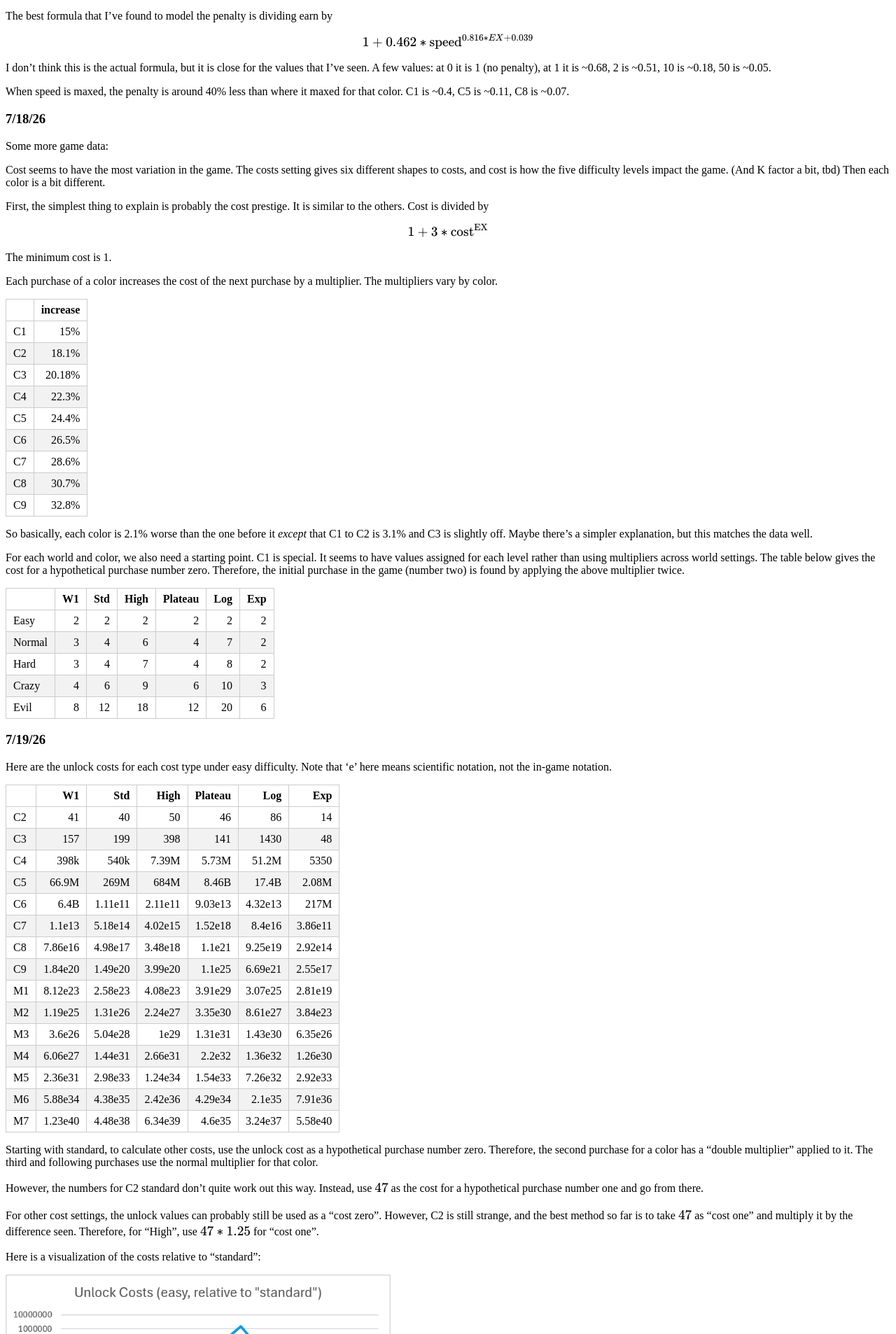
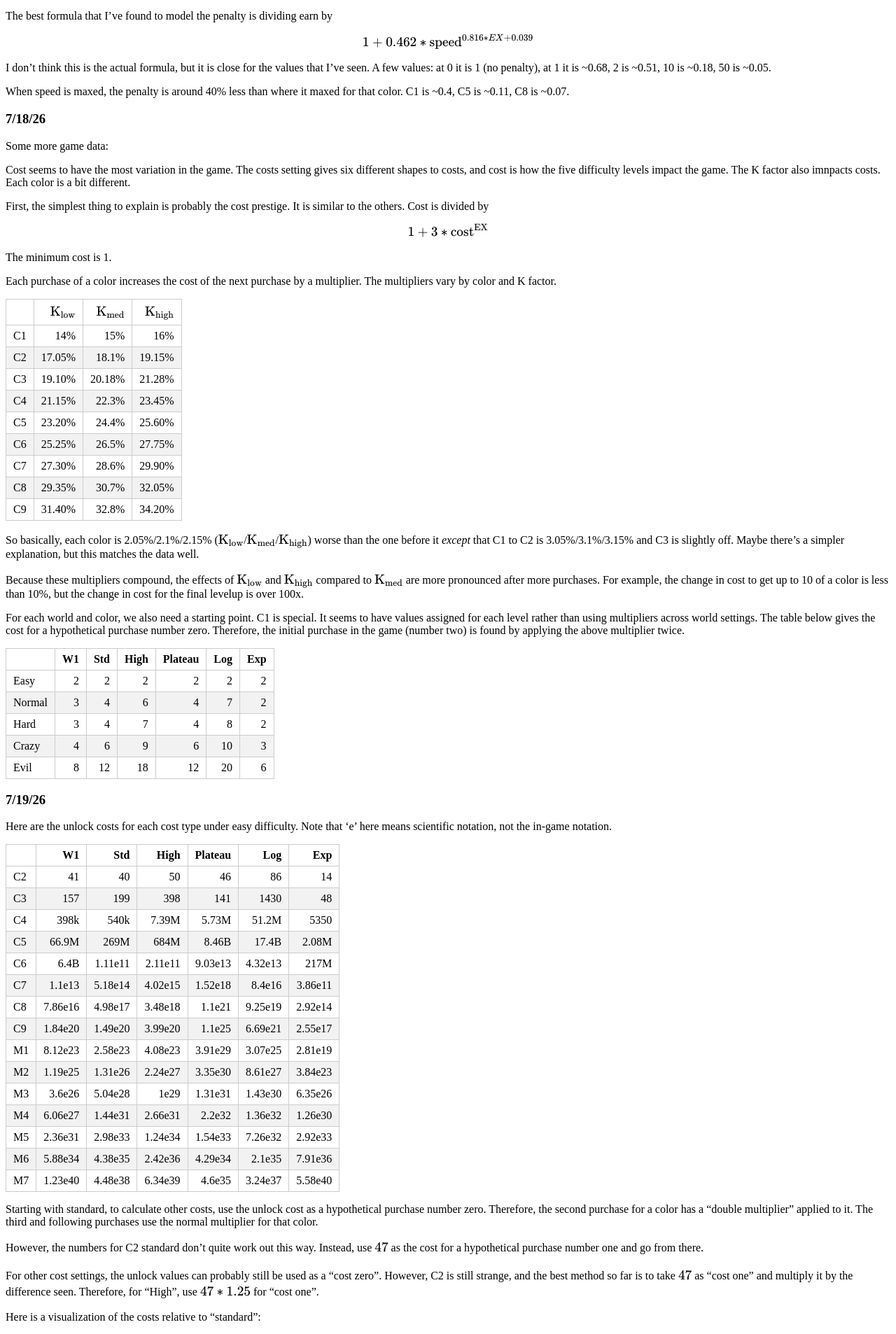
Before and after one commit to markplesko/idle1_guide, a Jekyll site: the page built from index.md, in a window 1280 px wide. Shown: the part 3456-5362 px from the top of the page at 70% size. Built offline with Jekyll 4.4.1, drawn with Linux system fonts in a browser that asks for light colours; some of the changed text lies outside the part shown.

Commit message:
K_low, K_high, and cleanup

```diff
--- a/assets/style.css
+++ b/assets/style.css
@@ -22,3 +22,8 @@ table.right-table tbody tr:nth-child(odd) {
 table.right-table tbody tr:hover {
   background-color: #e6f3ff; /* light blue */
 }
+
+table.double-third-table th:nth-child(3),
+table.double-third-table td:nth-child(3) {
+  border-right: 6px double #ccc; /* double right border for the third column */
+}
--- a/index.md
+++ b/index.md
@@ -161,7 +161,7 @@ When speed is maxed, the penalty is around 40% less than where it maxed for that
 
 Some more game data:
 
-Cost seems to have the most variation in the game.  The costs setting gives six different shapes to costs, and cost is how the  five difficulty levels impact the game.  (And K factor a bit, tbd)  Then each color is a bit different.
+Cost seems to have the most variation in the game.  The costs setting gives six different shapes to costs, and cost is how the five difficulty levels impact the game.  The K factor also imnpacts costs.  Each color is a bit different.
 
 First, the simplest thing to explain is probably the cost prestige.  It is similar to the others.  Cost is divided by
 
@@ -169,23 +169,25 @@ $$1 + 3 * \text{cost}^\text{EX}$$
 
 The minimum cost is 1.
 
-Each purchase of a color increases the cost of the next purchase by a multiplier.  The multipliers vary by color.
+Each purchase of a color increases the cost of the next purchase by a multiplier.  The multipliers vary by color and K factor.
 
 {: .right-table}
 
-|    | increase |
-| -: | -------: |
-| C1 |     15%  |
-| C2 |   18.1%  |
-| C3 |  20.18%  |
-| C4 |   22.3%  |
-| C5 |   24.4%  |
-| C6 |   26.5%  |
-| C7 |   28.6%  |
-| C8 |   30.7%  |
-| C9 |   32.8%  |
+|    | $\text K_\text{low}$ | $\text K_\text{med}$ | $\text K_\text{high}$ |
+| -: | -------: | -------: | -------: |
+| C1 |      14% |     15%  |      16% |
+| C2 |   17.05% |   18.1%  |   19.15% |
+| C3 |   19.10% |  20.18%  |   21.28% |
+| C4 |   21.15% |   22.3%  |   23.45% |
+| C5 |   23.20% |   24.4%  |   25.60% |
+| C6 |   25.25% |   26.5%  |   27.75% |
+| C7 |   27.30% |   28.6%  |   29.90% |
+| C8 |   29.35% |   30.7%  |   32.05% |
+| C9 |   31.40% |   32.8%  |   34.20% |
 
-So basically, each color is 2.1% worse than the one before it _except_ that C1 to C2 is 3.1% and C3 is slightly off.  Maybe there's a simpler explanation, but this matches the data well.
+So basically, each color is 2.05%/2.1%/2.15% ($\text K_\text{low}$/$\text K_\text{med}$/$\text K_\text{high}$) worse than the one before it _except_ that C1 to C2 is 3.05%/3.1%/3.15% and C3 is slightly off.  Maybe there's a simpler explanation, but this matches the data well.
+
+Because these multipliers compound, the effects of $\text K_\text{low}$ and $\text K_\text{high}$ compared to $\text K_\text{med}$ are more pronounced after more purchases.  For example, the change in cost to get up to 10 of a color is less than 10%, but the change in cost for the final levelup is over 100x.
 
 For each world and color, we also need a starting point.  C1 is special.  It seems to have values assigned for each level rather than using multipliers across world settings.  The table below gives the cost for a hypothetical purchase number zero.  Therefore, the initial purchase in the game (number two) is found by applying the above multiplier twice.
 
@@ -267,43 +269,35 @@ Evil has different boosts for each color, which is why each color and machine is
 
 EX provides a small fixed bonus to each color.  It increases as EX goes up but is not impacted by any multipliers.  It starts at 1 for each 0.5 EX, rounded up (so +1 for 0.05 to 0.50, +2 for 0.51 to 1.0, +3 for 1.01 to 1.5, and so on).  However, at 9.05 EX it gives an extra +2 instead of +1, so the bonus is +18 instead of +17.  After that, the increases occur on each half point of EX rather than after them, and the amounts of the increases continue to go up.  In table form:
 
-{: .right-table}
+{: .right-table .double-third-table}
 
-|  Displayed EX | Bonus | Added |
-| ------------: | ----: | ----: |
-|          1.00 |    +0 |     - |
-|  1.05 -  1.50 |    +1 |    +1 |
-|  1.51 -  2.00 |    +2 |    +1 |
-|  2.01 -  2.50 |    +3 |    +1 |
-|           ... |   ... |   ... |
-|  7.51 -  8.00 |   +14 |    +1 |
-|  8.01 -  8.50 |   +15 |    +1 |
-|  8.51 -  9.00 |   +16 |    +1 |
-|  9.01 -  9.49 |   +18 |    +2 |
+|  Displayed EX | Bonus | Added |  Displayed EX | Bonus | Added |
+| ------------: | ----: | ----: | ------------: | ----: | ----: |
+|          1.00 |    +0 |     - | 10.50 - 10.99 |   +28 |    +4 |
+|  1.05 -  1.50 |    +1 |    +1 | 11.00 - 11.49 |   +33 |    +5 |
+|  1.51 -  2.00 |    +2 |    +1 | 11.50 - 11.99 |   +40 |    +7 |
+|  2.01 -  2.50 |    +3 |    +1 | 12.00 - 12.99 |   +48 |    +8 |
+|           ... |   ... |   ... | 12.50 - 12.99 |   +57 |    +9 |
+|  7.51 -  8.00 |   +14 |    +1 | 13.00 - 13.99 |   +68 |   +11 |
+|  8.01 -  8.50 |   +15 |    +1 | 13.50 - 13.99 |   +80 |   +12 |
+|  8.51 -  9.00 |   +16 |    +1 | 14.00 - 14.49 |   +95 |   +15 |
+|  9.01 -  9.49 |   +18 |    +2 | 14.50 - ????? |  +112 |   +17 |
 |  9.50 -  9.99 |   +21 |    +3 |
 | 10.00 - 10.49 |   +24 |    +3 |
-| 10.50 - 10.99 |   +28 |    +4 |
-| 11.00 - 11.49 |   +33 |    +5 |
-| 11.50 - 11.99 |   +40 |    +7 |
-| 12.00 - 12.99 |   +48 |    +8 |
-| 12.50 - 12.99 |   +57 |    +9 |
-| 13.00 - 13.99 |   +68 |   +11 |
-| 13.50 - 13.99 |   +80 |   +12 |
-| 14.00 - ????? |   +95 |   +15 |
 
 To be clear about the fixed nature of the bonus, here is what the income for each tick of C1 looks like (with no earn or speed bonuses).  10 is where the first levelup bonus appears (and is 3x):
 
 {: .right-table}
 
-|    # C1 | 1 EX Income | 1.2 EX Income | 10 EX Income |
-| ------: | ----------: | ------------: | -----------: |
-|       1 |           4 |             5 |           28 |
-|       2 |           8 |             9 |           32 |
-|       3 |          12 |            13 |           36 |
-|     ... |         ... |           ... |          ... |
-|       9 |          36 |            37 |           60 |
-| (3x) 10 |         120 |           121 |          144 |
-|      11 |         132 |           133 |          156 |
+|    # C1 | 1 EX | 1.2 EX | 10 EX |
+| ------: | ---: | -----: | ----: |
+|       1 |    4 |      5 |    28 |
+|       2 |    8 |      9 |    32 |
+|       3 |   12 |     13 |    36 |
+|     ... |  ... |    ... |   ... |
+|       9 |   36 |     37 |    60 |
+| (3x) 10 |  120 |    121 |   144 |
+|      11 |  132 |    133 |   156 |
 
 The EX fixed bonus makes buying C1s faster.  We can describe this by
 writing the number of C1s after doing a "buy all" after each tick.  With no EX, W1 goes $1 \rightarrow 2 \rightarrow 3 \rightarrow 5 \rightarrow 8 \rightarrow 10$ (5 ticks).  After an initial small EX reset, it changes to $1 \rightarrow 2 \rightarrow 4 \rightarrow 6 \rightarrow 9 \rightarrow 11$.  The effect is minor as it still takes 5 ticks.  At 2.01 EX, it shortens to $1 \rightarrow 2 \rightarrow 4 \rightarrow 7 \rightarrow 10$ (4 ticks), which saves 4+ seconds.  At 5.01 EX, it shortens to $1 \rightarrow 3 \rightarrow 6 \rightarrow 10$ (3 ticks).  At 10 EX, it shortens to $1 \rightarrow 6 \rightarrow 10$ (2 ticks).
```
Also changed, not shown: other parts of index.md (+29 -29 lines).
